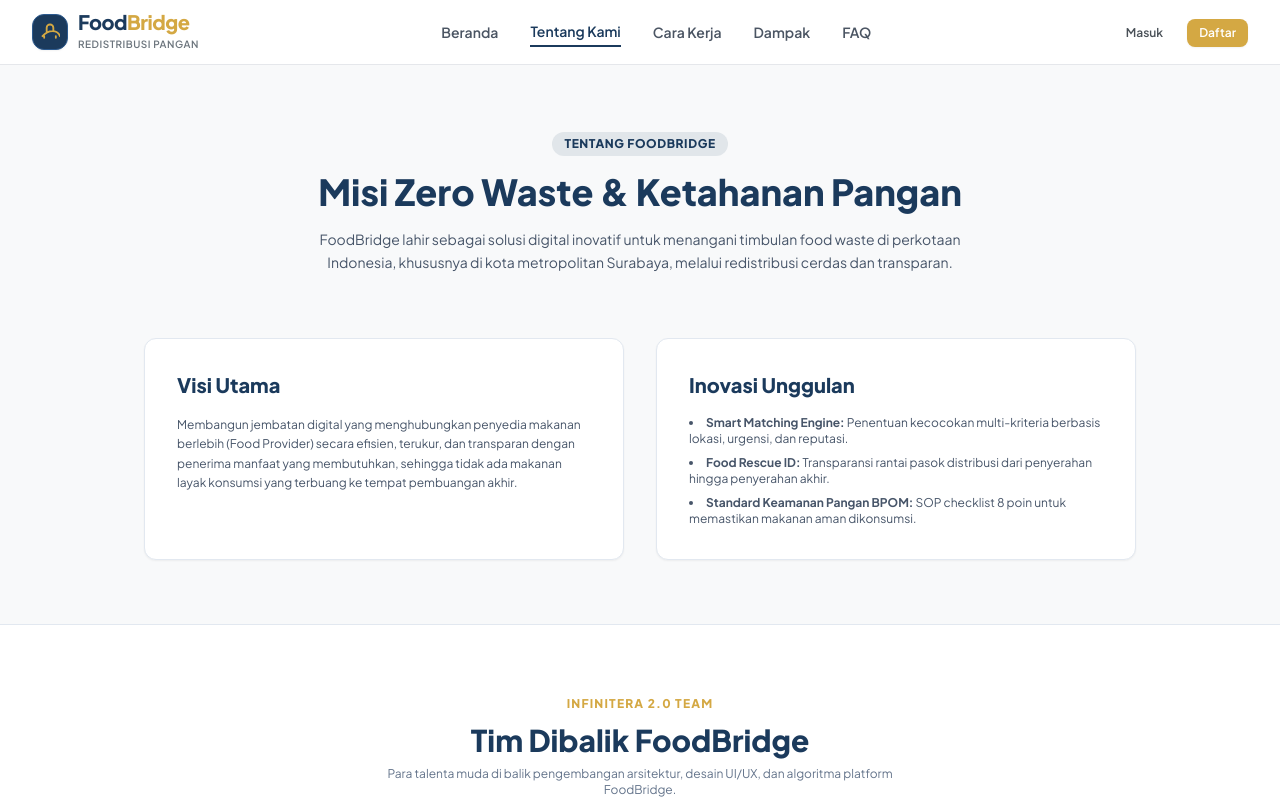
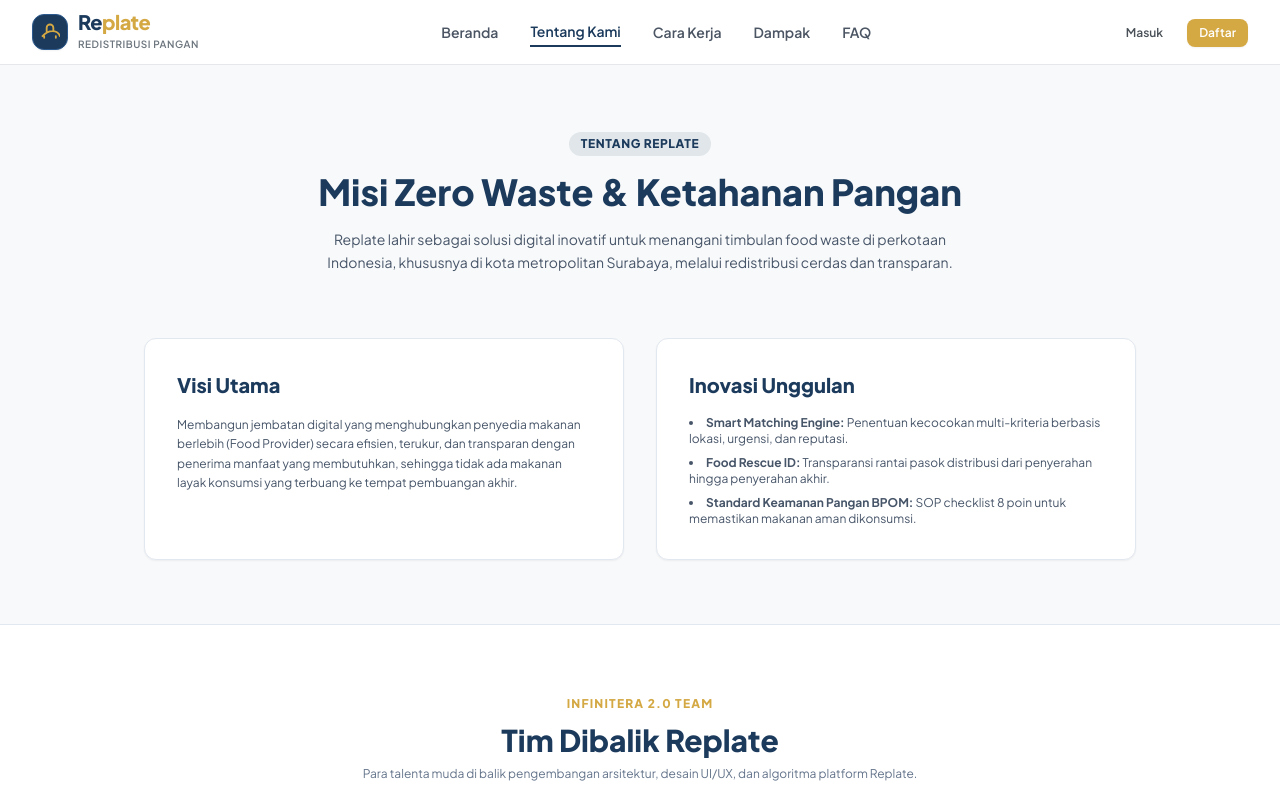
Before and after one commit to Rizalll-rgb/replate, a Next.js app: page /about in a window 1280 px wide. Shown: the top 800 px of the page. Built offline with nearby package versions, Linux system fonts and the light colour scheme.

Commit message:
Refactor project name from FoodBridge to Replate

```diff
--- a/package.json
+++ b/package.json
@@ -1,5 +1,5 @@
 {
-  "name": "foodbridge",
+  "name": "replate",
   "version": "0.1.0",
   "private": true,
   "scripts": {
--- a/src/app/(auth)/login/page.tsx
+++ b/src/app/(auth)/login/page.tsx
@@ -58,7 +58,7 @@
                 </div>
 
                 <h1 className={styles.authTitle}>Selamat Datang Kembali</h1>
-                <p className={styles.authSubtitle}>Masuk ke akun FoodBridge Anda</p>
+                <p className={styles.authSubtitle}>Masuk ke akun Replate Anda</p>
 
                 {error && (
                     <div className={`${styles.formAlert} ${styles.alertError}`}>
--- a/src/app/(auth)/register/page.tsx
+++ b/src/app/(auth)/register/page.tsx
@@ -75,7 +75,7 @@
                     <Logo variant="light" size="lg" />
                 </div>
 
-                <h1 className={styles.authTitle}>Bergabung dengan FoodBridge</h1>
+                <h1 className={styles.authTitle}>Bergabung dengan Replate</h1>
                 <p className={styles.authSubtitle}>Pilih peran dan mulai selamatkan makanan</p>
 
                 {error && <div className={`${styles.formAlert} ${styles.alertError}`}>{error}</div>}
--- a/src/app/(public)/about/page.tsx
+++ b/src/app/(public)/about/page.tsx
@@ -35,11 +35,11 @@
       <main className="flex-1 py-16 space-y-16">
         <div className="max-w-4xl mx-auto px-4 text-center space-y-4">
           <span className="inline-block px-3 py-1 rounded-full bg-[#1B3A5C]/10 text-[#1B3A5C] text-xs font-extrabold uppercase tracking-wider">
-            Tentang FoodBridge
+            Tentang Replate
           </span>
           <h1 className="text-4xl font-extrabold text-[#1B3A5C]">Misi Zero Waste & Ketahanan Pangan</h1>
           <p className="text-sm text-slate-600 max-w-2xl mx-auto leading-relaxed">
-            FoodBridge lahir sebagai solusi digital inovatif untuk menangani timbulan food waste di perkotaan Indonesia, khususnya di kota metropolitan Surabaya, melalui redistribusi cerdas dan transparan.
+            Replate lahir sebagai solusi digital inovatif untuk menangani timbulan food waste di perkotaan Indonesia, khususnya di kota metropolitan Surabaya, melalui redistribusi cerdas dan transparan.
           </p>
         </div>
 
@@ -68,9 +68,9 @@
               <span className="text-xs font-extrabold text-[#D4A843] uppercase tracking-widest">
                 Infinitera 2.0 Team
               </span>
-              <h2 className="text-3xl font-extrabold text-[#1B3A5C]">Tim Dibalik FoodBridge</h2>
+              <h2 className="text-3xl font-extrabold text-[#1B3A5C]">Tim Dibalik Replate</h2>
               <p className="text-xs text-slate-500 max-w-xl mx-auto">
-                Para talenta muda di balik pengembangan arsitektur, desain UI/UX, dan algoritma platform FoodBridge.
+                Para talenta muda di balik pengembangan arsitektur, desain UI/UX, dan algoritma platform Replate.
               </p>
             </div>
 
--- a/src/app/layout.tsx
+++ b/src/app/layout.tsx
@@ -4,12 +4,12 @@
 import { AuthProvider } from '@/components/providers/AuthProvider';
 
 export const metadata: Metadata = {
-  title: 'FoodBridge — Selamatkan Makanan, Bantu Sesama',
+  title: 'Replate — Selamatkan Makanan, Bantu Sesama',
   description: 'Platform redistribusi makanan berlebih yang menghubungkan Food Provider dengan penerima manfaat secara efisien, aman, dan transparan. Bersama kurangi food waste untuk masa depan berkelanjutan.',
-  keywords: ['food waste', 'food rescue', 'redistribusi makanan', 'SDG', 'sustainability', 'FoodBridge', 'Surabaya'],
-  authors: [{ name: 'FoodBridge Team' }],
+  keywords: ['food waste', 'food rescue', 'redistribusi makanan', 'SDG', 'sustainability', 'Replate', 'Surabaya'],
+  authors: [{ name: 'Replate Team' }],
   openGraph: {
-    title: 'FoodBridge — Selamatkan Makanan, Bantu Sesama',
+    title: 'Replate — Selamatkan Makanan, Bantu Sesama',
     description: 'Platform redistribusi makanan berlebih untuk masa depan berkelanjutan.',
     type: 'website',
     locale: 'id_ID',
--- a/src/components/ui/Logo.tsx
+++ b/src/components/ui/Logo.tsx
@@ -33,7 +33,7 @@
       {customImageSrc ? (
         <img
           src={customImageSrc}
-          alt="FoodBridge Logo"
+          alt="Replate Logo"
           className={`${iconSizes[size]} object-contain`}
         />
       ) : (
@@ -64,7 +64,7 @@
             isLight ? 'text-white' : 'text-[#1B3A5C]'
           }`}
         >
-          Food<span className="text-[#D4A843]">Bridge</span>
+          Re<span className="text-[#D4A843]">plate</span>
         </span>
         {showSubtitle && (
           <span
--- a/src/lib/constants.ts
+++ b/src/lib/constants.ts
@@ -2,7 +2,7 @@
 // APP CONSTANTS
 // ============================================
 
-export const APP_NAME = 'FoodBridge';
+export const APP_NAME = 'Replate';
 export const APP_TAGLINE = 'Menghubungkan makanan berlebih dengan yang membutuhkan';
 export const APP_DESCRIPTION = 'Platform redistribusi makanan berlebih yang menghubungkan Food Provider dengan penerima manfaat secara efisien, aman, dan transparan.';
 
@@ -48,7 +48,7 @@
     PROVIDER: { label: 'Food Provider', description: 'Restoran, bakery, hotel, supermarket, dll.' },
     CONSUMER: { label: 'Konsumen / Individu', description: 'Penerima manfaat individu' },
     RESCUE_PARTNER: { label: 'Rescue Partner', description: 'Organisasi redistribusi makanan' },
-    ADMIN: { label: 'Administrator', description: 'Admin platform FoodBridge' },
+    ADMIN: { label: 'Administrator', description: 'Admin platform Replate' },
 } as const;
 
 // ============================================
```
